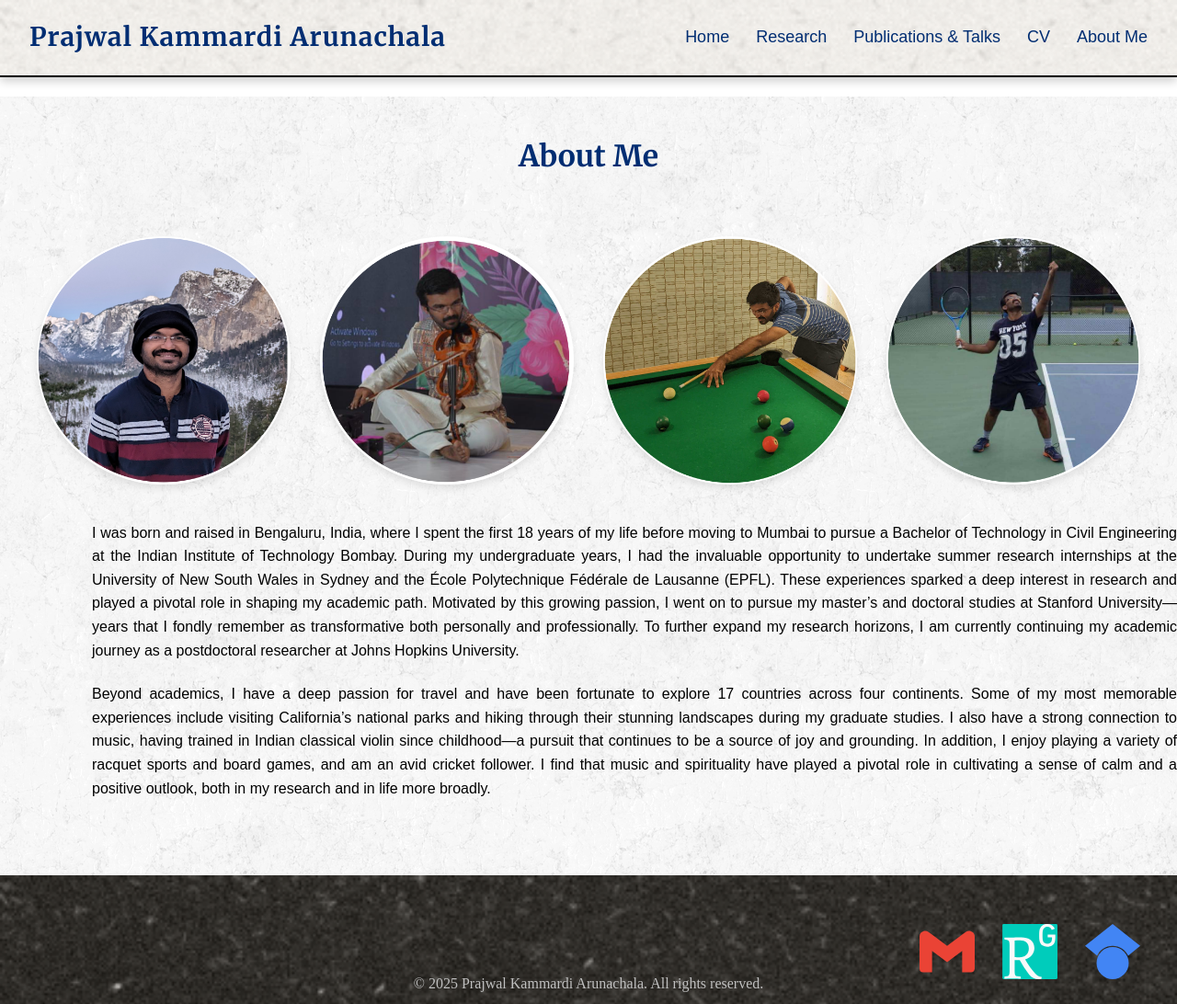
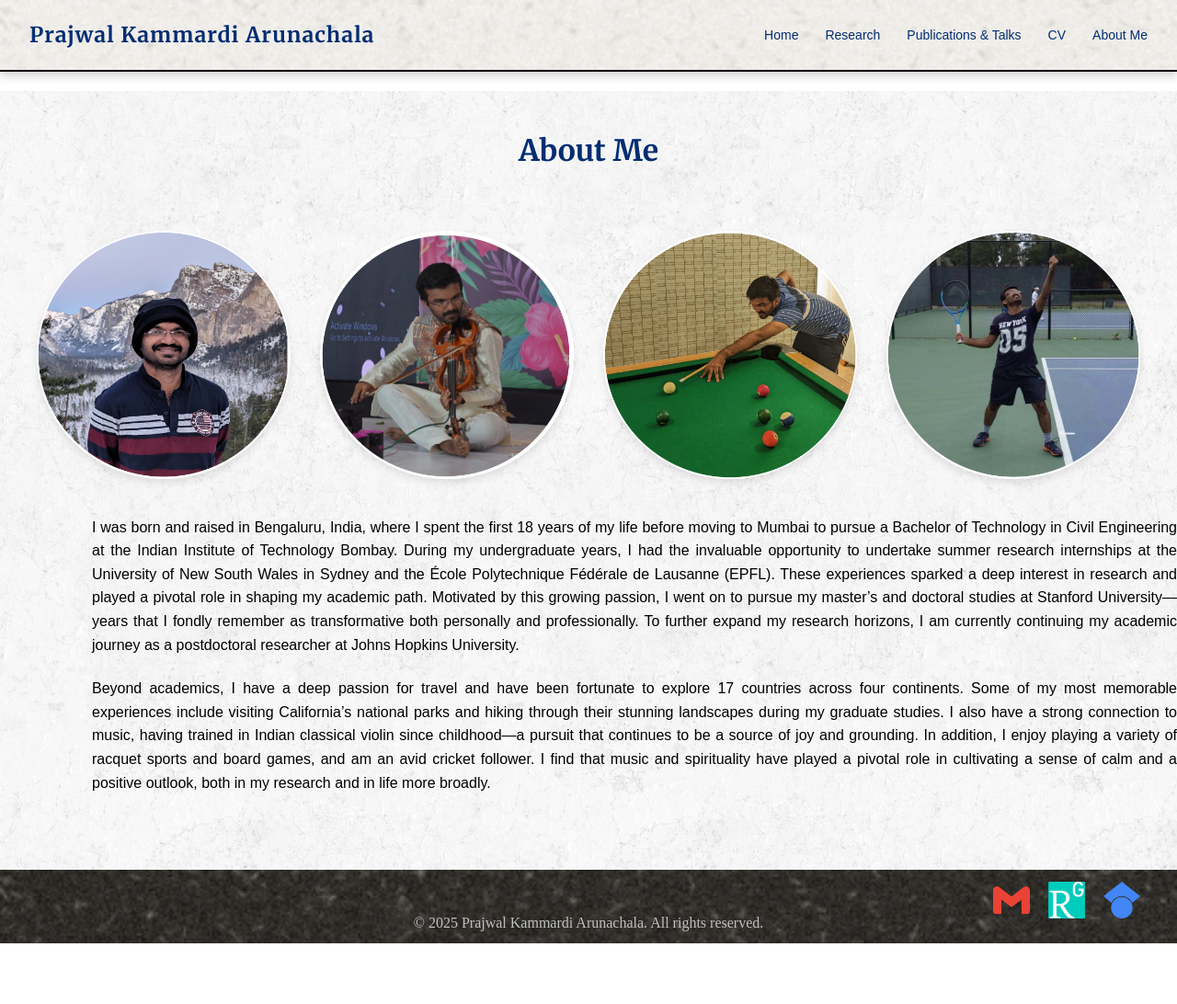
Before and after one commit to prajwalka/prajwalka.github.io, a Jekyll site: the page built from about.md, in a window 1280 px wide and 1092 px high. Shown: the whole window at 92% size. Built offline with Jekyll 4.4.1, drawn with Linux system fonts in a browser that asks for light colours; some web fonts are replaced.

Commit message:
making it scalable

```diff
--- a/assets/style.css
+++ b/assets/style.css
@@ -42,7 +42,6 @@
   display: flex;
   align-items: center;
   justify-content: space-between;
-  /* Responsive padding scales with viewport */
   padding: clamp(12px, 2vw, 24px) clamp(16px, 3vw, 32px);
 }
 
@@ -54,7 +53,7 @@
   text-decoration: none;
   letter-spacing: 1px;
   line-height: 1.2;
-  font-size: clamp(20px, 2.2vw, 34px);
+  font-size: clamp(16px, 1.8vw, 28px);
 }
 
 /* Default navigation link style */
@@ -65,8 +64,7 @@
   color: #002D72;
   font-weight: 500;
   transition: color 0.3s ease, transform 0.2s ease, font-weight 0.2s ease;
-  /* Responsive nav text */
-  font-size: clamp(14px, 1.6vw, 18px);
+  font-size: clamp(10px, 1.2vw, 14px);
   line-height: 1.2;
 }
 
@@ -167,12 +165,14 @@
   justify-content: space-between;
   flex-wrap: wrap;
   gap: clamp(16px, 3vw, 32px);
-  max-width: 1200px;
+  max-width: clamp(560px, 100vw, 1600px);
   margin-left: auto;
   margin-right: auto;
+  margin-inline: auto;
   padding: 20px clamp(16px, 4vw, 40px);
   padding-bottom: 30px;
   padding-top: 20px;
+  padding-inline: clamp(16px, 3vw, 32px);
 }
 
 .image-container {
@@ -181,8 +181,9 @@
 
 /* Styling for the profile image */
 .profile-image {
-  width: clamp(140px, 20vw, 240px);
+  width: clamp(120px, 20vw, 300px);
   height: auto;
+  max-width: 100%;
   border-radius: 50%; /* keep round image */
   display: block;
 }
@@ -455,7 +456,7 @@
   justify-content: center;
   align-items: flex-end;
   position: relative;
-  min-height: 140px;
+  min-height: 80px;
 }
 
 .footer-icons {
@@ -463,12 +464,12 @@
   bottom: 20px;
   right: 40px;
   display: flex;
-  gap: 30px;
+  gap: 20px;
 }
 
 .footer-icons img {
-  height: 60px;
-  width: 60px;
+  height: 40px;
+  width: 40px;
   transition: transform 0.2s;
 }
 
@@ -563,6 +564,13 @@
   }
 }
 
+/* Slight adjustment on very small screens */
+@media (max-width: 640px) {
+  .profile-image {
+    width: clamp(96px, 30vw, 160px);
+  }
+}
+
 /* Respect reduced motion preferences */
 @media (prefers-reduced-motion: reduce) {
   *, *::before, *::after {
```
